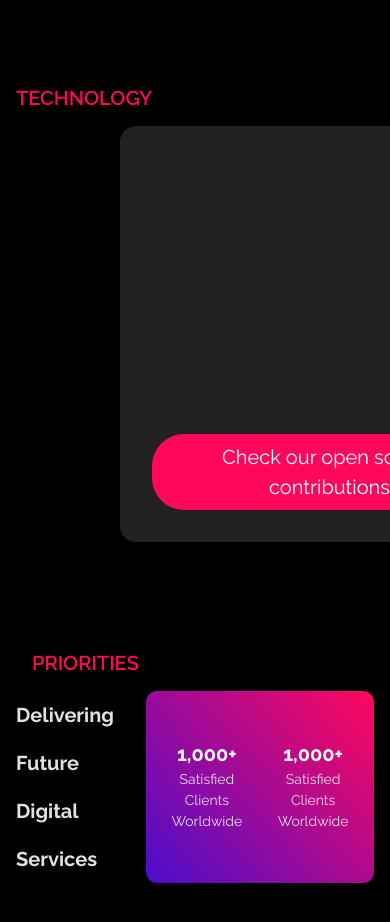
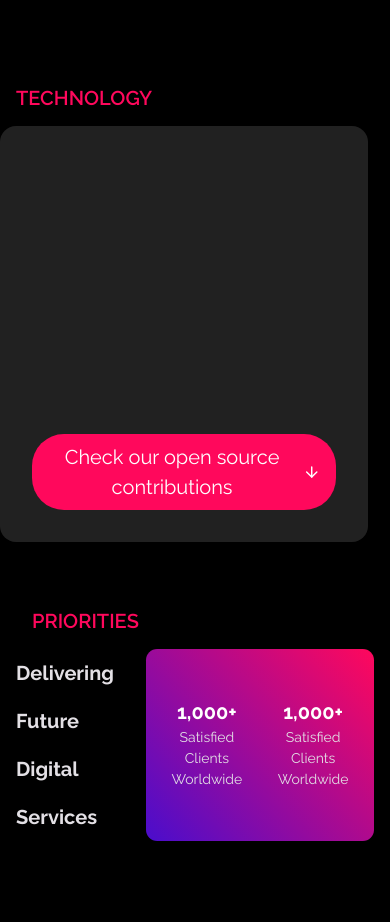
Before and after one commit to monobis/elasticmind-backup, a Next.js app: page / in a window 390 px wide. Shown: the part 1460-2382 px from the top of the page. Built offline with nearby package versions, Linux system fonts and the light colour scheme.

Commit message:
layout responsivo card technology

```diff
--- a/src/app/page.module.css
+++ b/src/app/page.module.css
@@ -537,7 +537,9 @@
   }
 
   .containerCardTech {
-    min-width: 43rem;
+    min-width: 25rem;
+    display: flex;
+    gap: 2rem;
   }
 
   .numberData {
--- a/src/app/page.tsx
+++ b/src/app/page.tsx
@@ -100,13 +100,13 @@ export default function Home() {
           <h2 className={styles.titleCarousel}>Technology</h2>
           <Carousel key="carousel-technologies">
             <motion.div className={styles.containerCardTech}>
-              <div className={styles.card}>
+              <div className={styles.cardTech}>
                 <CardTechnologyPrimary />
               </div>
             </motion.div>
 
             <motion.div className={styles.containerCardTech}>
-              <div className={styles.card}>
+              <div className={styles.cardTech}>
                 <div className={styles.cardTechnologySecondary}>
                   <CardTechnologySecondary />
                   <CardTechnologySecondary />
@@ -119,7 +119,7 @@ export default function Home() {
             </motion.div>
 
             <motion.div className={styles.containerCardTech}>
-              <div className={styles.card}>
+              <div className={styles.cardTech}>
                 <div className={styles.cardTechnologySecondary}>
                   <CardTechnologySecondary />
                   <CardTechnologySecondary />
@@ -132,7 +132,7 @@ export default function Home() {
             </motion.div>
 
             <motion.div className={styles.containerCardTech}>
-              <div className={styles.card}>
+              <div className={styles.cardTech}>
                 <div className={styles.cardTechnologySecondary}>
                   <CardTechnologySecondary />
                   <CardTechnologySecondary />
--- a/src/components/CardTechnologyPrimary/styles.module.css
+++ b/src/components/CardTechnologyPrimary/styles.module.css
@@ -33,7 +33,7 @@
 
 @media (max-width: 768px) {
   .container {
-    width: clamp(20rem, 95%, 28rem);
+    width: clamp(18rem, 95%, 23rem);
     height: 26rem;
     padding: 2rem;
   }
--- a/src/components/CardTechnologySecondary/styles.module.css
+++ b/src/components/CardTechnologySecondary/styles.module.css
@@ -10,3 +10,12 @@
   margin-right: 1rem;
   margin-bottom: 2rem;
 }
+
+@media (max-width: 768px) {
+  .container {
+    width: 18rem;
+    height: 12rem;
+    padding: 2rem;
+    margin-right: 0;
+  }
+}
```
